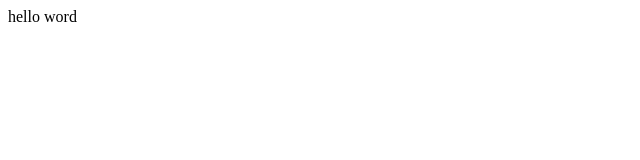
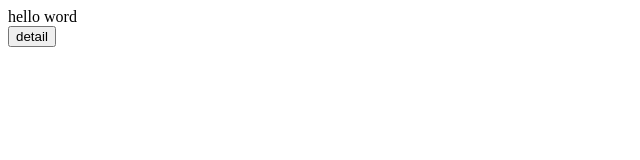
Before and after one commit to dvv153m/MagicCar, an Angular app in the folder mc/: page / in a window 1280 px wide. Shown: the top 160 px of the page, without its empty margins (0-640 px from the left). Built offline with nearby package versions, Linux system fonts and the light colour scheme.

Commit message:
add detail component

```diff
--- a/mc/src/app/app-routing.module.ts
+++ b/mc/src/app/app-routing.module.ts
@@ -1,11 +1,13 @@
 import { NgModule } from '@angular/core';
 import { Routes, RouterModule } from '@angular/router';
 import { MainComponent } from './main/main.component';
+import { DetailComponent } from './detail/detail.component';
 
 
 const routes: Routes = [
 
-  { path: '', component: MainComponent }
+  { path: '', component: MainComponent },
+  { path: 'detail', component: DetailComponent }
 ];
 
 @NgModule({
@@ -14,4 +16,4 @@ const routes: Routes = [
 })
 export class AppRoutingModule { }
 
-export const routingComponents = [MainComponent]
+export const routingComponents = [MainComponent, DetailComponent]
--- /dev/null
+++ b/mc/src/app/detail/detail.component.html
@@ -0,0 +1 @@
+detail
--- /dev/null
+++ b/mc/src/app/detail/detail.component.ts
@@ -0,0 +1,17 @@
+import { Component } from '@angular/core';
+import { Router } from '@angular/router';
+
+@Component({
+    selector: 'detail',
+    templateUrl: './detail.component.html',
+    providers: []
+  })
+
+  export class DetailComponent {
+
+    constructor(){}
+
+    ngOnInit(){
+
+    }
+  }
--- a/mc/src/app/main/main.component.html
+++ b/mc/src/app/main/main.component.html
@@ -1 +1,2 @@
 <div>hello word</div>
+<button (click)="addClick()">detail</button>
--- a/mc/src/app/main/main.component.ts
+++ b/mc/src/app/main/main.component.ts
@@ -9,5 +9,11 @@ import { Router } from '@angular/router';
 
 export class MainComponent{
 
+    constructor(private router: Router){}
 
+    addClick(): void{
+
+        //alert("hello");
+        this.router.navigate(['detail']);
+    }
 }
```
